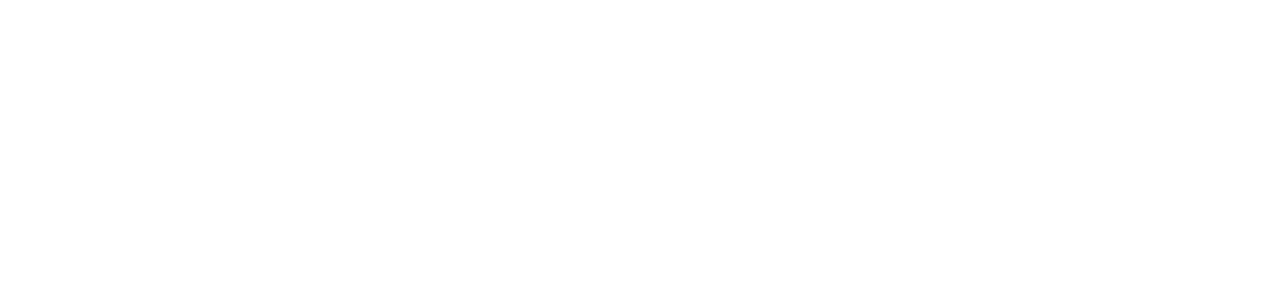
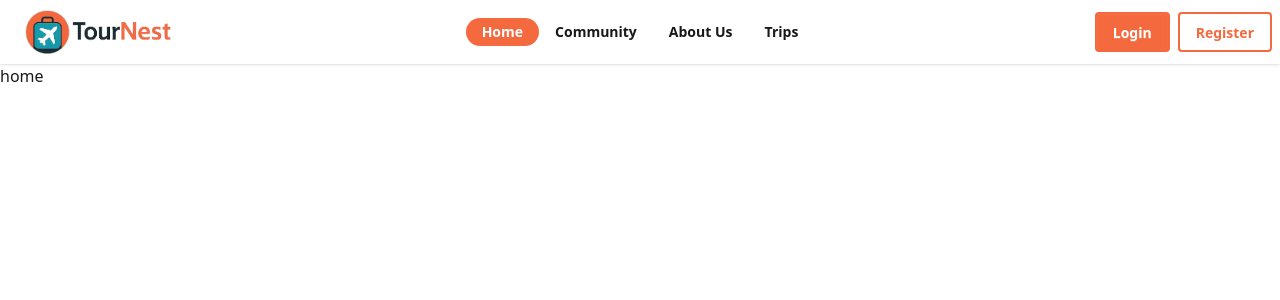
Before and after one commit to SarfarazAkram17/TourNest-Client, a React (Vite) app: page / in a window 1280 px wide. Shown: the top 300 px of the page. Built offline with nearby package versions, Linux system fonts and the light colour scheme.

Commit message:
make navbar

```diff
--- a/index.html
+++ b/index.html
@@ -5,6 +5,13 @@
     <link rel="icon" type="image/svg+xml" href="/favicon.png" />
     <meta name="viewport" content="width=device-width, initial-scale=1.0" />
     <title>TourNest</title>
+
+        <style>
+      .active {
+        background-color: #F5693E;
+        color: white;
+      }
+    </style>
   </head>
   <body>
     <div id="root"></div>
--- a/package.json
+++ b/package.json
@@ -13,6 +13,7 @@
     "@tailwindcss/vite": "^4.1.11",
     "react": "^19.1.0",
     "react-dom": "^19.1.0",
+    "react-icons": "^5.5.0",
     "react-router": "^7.6.3",
     "tailwindcss": "^4.1.11"
   },
--- /dev/null
+++ b/src/Common/Footer.jsx
@@ -0,0 +1,11 @@
+import React from 'react';
+
+const Footer = () => {
+    return (
+        <div>
+
+        </div>
+    );
+};
+
+export default Footer;
--- a/src/Common/Navbar.jsx
+++ b/src/Common/Navbar.jsx
@@ -1,11 +1,91 @@
-import React from 'react';
+import { Link, NavLink } from "react-router";
+import logo from "../assets/logo.png";
+import { RxCross2 } from "react-icons/rx";
+import { useState } from "react";
+import { RiMenu2Line } from "react-icons/ri";
 
 const Navbar = () => {
-    return (
-        <div>
+  const [isOpen, setIsOpen] = useState(false);
 
+  const navItems = (
+    <>
+      <NavLink
+        onClick={() => setIsOpen(false)}
+        className="px-4 py-1 font-semibold rounded-full text-sm"
+        to="/"
+      >
+        Home
+      </NavLink>
+      <NavLink
+        onClick={() => setIsOpen(false)}
+        className="px-4 py-1 font-semibold rounded-full text-sm"
+        to="/community"
+      >
+        Community
+      </NavLink>
+      <NavLink
+        onClick={() => setIsOpen(false)}
+        className="px-4 py-1 font-semibold rounded-full text-sm"
+        to="/aboutUs"
+      >
+        About Us
+      </NavLink>
+      <NavLink
+        onClick={() => setIsOpen(false)}
+        className="px-4 py-1 font-semibold rounded-full text-sm"
+        to="/trips"
+      >
+        Trips
+      </NavLink>
+    </>
+  );
+
+  return (
+    <div className="navbar bg-base-100 shadow-sm relative">
+      <div className="navbar-start">
+        <div className="md:hidden">
+          <button onClick={() => setIsOpen(!isOpen)} className="btn btn-ghost">
+            {isOpen ? <RxCross2 size={20} /> : <RiMenu2Line size={20} />}
+          </button>
         </div>
-    );
+
+        <Link to="/" className="btn btn-ghost text-xl">
+          <img src={logo} alt="TourNest Logo" className="h-11 w-auto" />
+        </Link>
+      </div>
+
+      <div className="navbar-center hidden md:flex">
+        <ul className="menu menu-horizontal px-1">{navItems}</ul>
+      </div>
+
+      <div className="navbar-end">
+        <Link to="/login">
+          <button className="btn bg-primary text-white border-2 border-primary hover:bg-transparent hover:text-primary mr-2">
+            Login
+          </button>
+        </Link>
+        <Link to="/register" className="hidden md:inline">
+          <button className="btn bg-transparent text-primary border-2 border-primary hover:bg-primary hover:text-white">
+            Register
+          </button>
+        </Link>
+      </div>
+
+      {/* Mobile Dropdown */}
+      {isOpen && (
+        <div className="absolute top-full w-40 -mt-2 left-4 z-10 md:hidden bg-base-100 rounded-box p-2 place-items-center shadow">
+          <ul className="menu space-y-2 text-center">
+            {navItems}
+            <Link to="/register" onClick={() => setIsOpen(false)}>
+              <button className="btn bg-transparent w-full text-primary border-2 border-primary hover:bg-primary hover:text-white">
+                Register
+              </button>
+            </Link>
+          </ul>
+        </div>
+      )}
+    </div>
+  );
 };
 
 export default Navbar;
--- a/src/Layouts/RootLayout.jsx
+++ b/src/Layouts/RootLayout.jsx
@@ -1,11 +1,16 @@
-import React from 'react';
+import React from "react";
+import { Outlet } from "react-router";
+import Navbar from "../Common/Navbar";
+import Footer from "../Common/Footer";
 
 const RootLayout = () => {
-    return (
-        <div>
-
-        </div>
-    );
+  return (
+    <div className="xl:container mx-auto">
+      <Navbar></Navbar>
+      <Outlet></Outlet>
+      <Footer></Footer>
+    </div>
+  );
 };
 
 export default RootLayout;
--- a/src/index.css
+++ b/src/index.css
@@ -1,2 +1,8 @@
 @import "tailwindcss";
 @plugin "daisyui";
+
+@plugin "daisyui/theme" {
+  name: "light";
+
+  --color-primary: #f5693e;
+}
```
Also changed, not shown: 1 other file (tests, documents, lock files or other folders).
